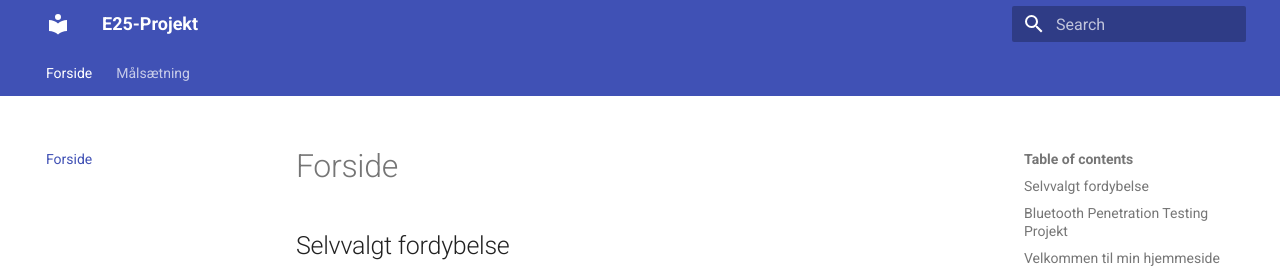
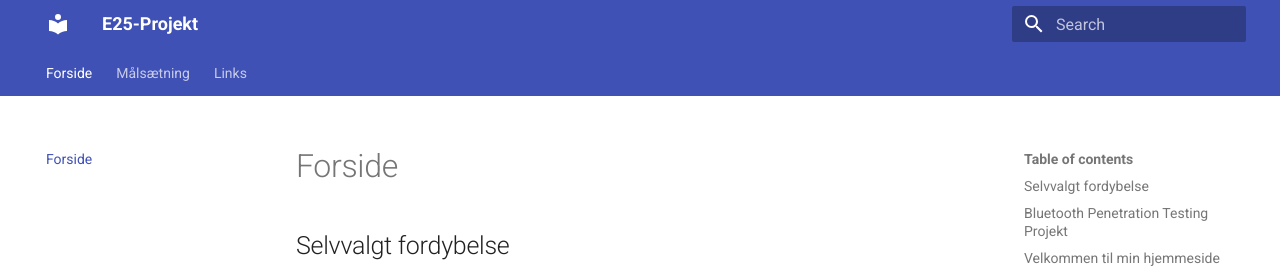
Before and after one commit to Efily/E25-Projekt, an MkDocs documentation site: the page built from docs/index.md, in a window 1280 px wide and 1221 px high. Shown: the top 268 px of the window. Built offline with MkDocs 1.6.1 and Material for MkDocs 9.7.7, drawn with Linux system fonts in a browser that asks for light colours.

Commit message:
Update mkdocs.yml

```diff
--- a/mkdocs.yml
+++ b/mkdocs.yml
@@ -9,8 +9,9 @@ theme:
 
 # Define the navigation structure for top bar and subpages
 nav:
-  - Forside: index.md  # This appears in the top bar navigation, not in the sidebar
-  - Målsætning: maalsaetning.md  # This appears in the top bar navigation, not in the sidebar
+  - Forside: index.md
+  - Målsætning: maalsaetning.md
+  - Links: links.md
 
 # Optional: Configuration for plugins, like search, markdown extensions, etc.
 plugins:
```
